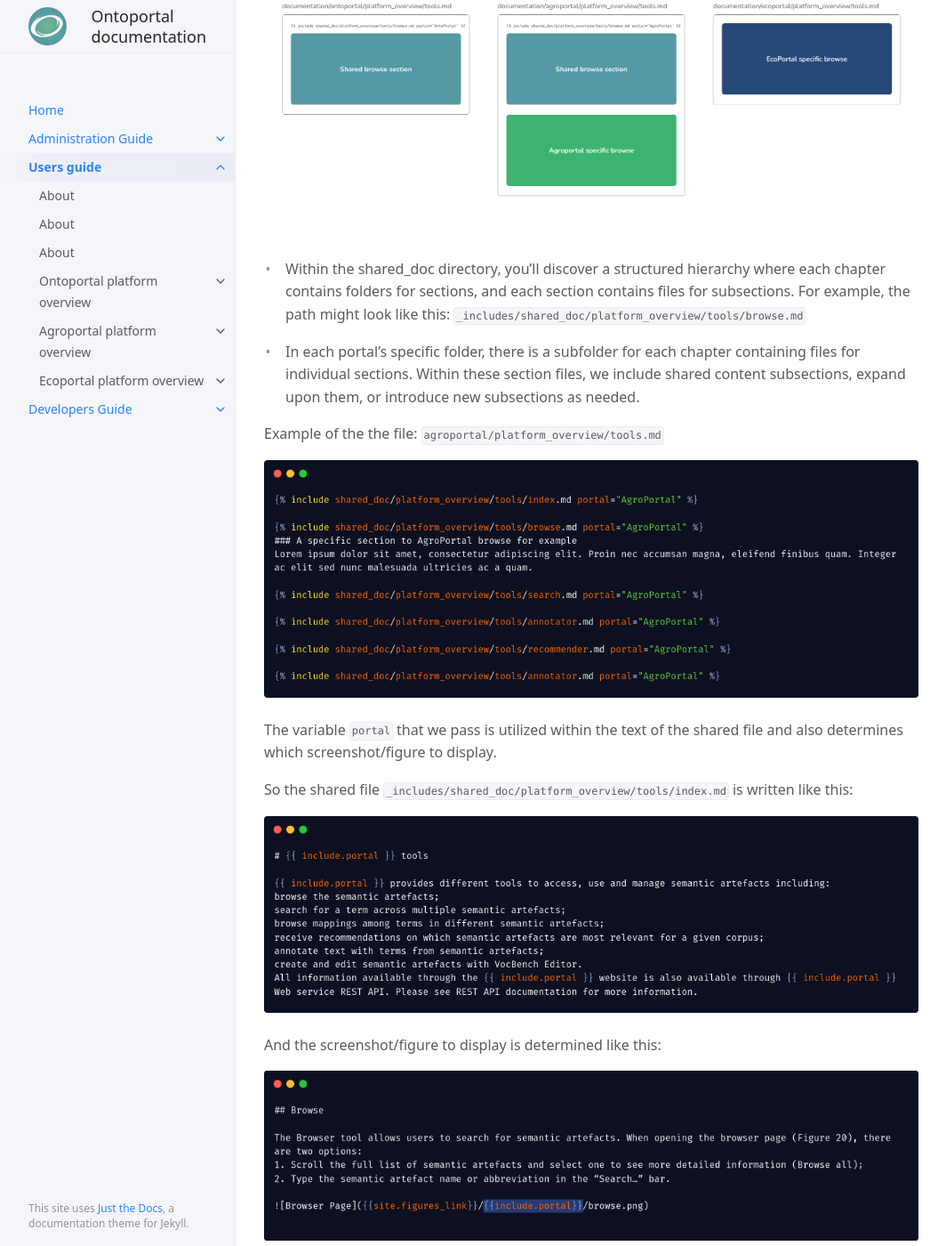
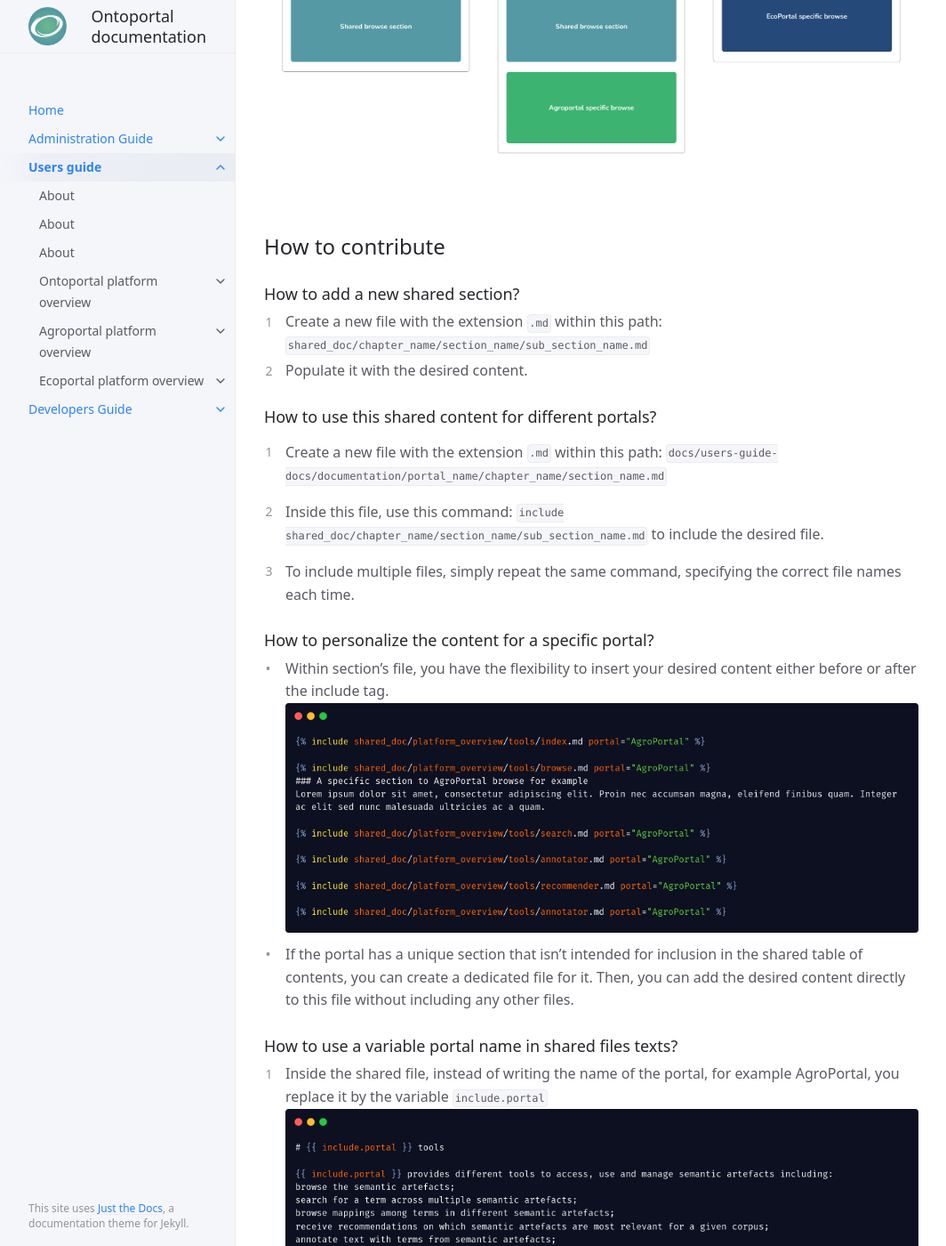
Before and after one commit to ontoportal/documentation, a Jekyll site: the page built from docs/users-guide-docs/index.md, in a window 1280 px wide and 1400 px high, scrolled down 884 px. Shown: the whole window at 89% size, without its empty margins (107-1171 px from the left). Built offline with Jekyll 4.4.1, drawn with Linux system fonts in a browser that asks for light colours; some of the changed text lies outside the part shown.

Commit message:
update how to contribute to the federated doc

```diff
--- a/_includes/shared_doc/how_to_contribute.md
+++ b/_includes/shared_doc/how_to_contribute.md
@@ -8,25 +7,51 @@ The files are structured as follows:
 
 ![files structure]({{site.baseimgs}}/files_structure.png)
 
-- Within the shared_doc directory, you'll discover a structured hierarchy where each chapter contains folders for sections, and each section contains files for subsections. For example, the path might look like this: `_includes/shared_doc/platform_overview/tools/browse.md`
 
-- In each portal's specific folder, there is a subfolder for each chapter containing files for individual sections. Within these section files, we include shared content subsections, expand upon them, or introduce new subsections as needed.
+## How to contribute
 
-Example of the the file: `agroportal/platform_overview/tools.md`
+### How to add a new shared section?
 
-![example_specific_file]({{site.baseimgs}}/example_specific_file.png)
+1. Create a new file with the extension `.md` within this path: `shared_doc/chapter_name/section_name/sub_section_name.md`
+2. Populate it with the desired content.
 
-The variable `portal` that we pass is utilized within the text of the shared file and also determines which screenshot/figure to display.
+### How to use this shared content for different portals?
 
-So the shared file `_includes/shared_doc/platform_overview/tools/index.md` is written like this:
+1. Create a new file with the extension `.md` within this path: `docs/users-guide-docs/documentation/portal_name/chapter_name/section_name.md`
 
-![shared_file_var_usage]({{site.baseimgs}}/shared_file_var_usage.png)
+2. Inside this file, use this command: `include shared_doc/chapter_name/section_name/sub_section_name.md` to include the desired file.
 
-And the screenshot/figure to display is determined like this:
-
-![images_var_usage]({{site.baseimgs}}/images_var_usage.png)
-
-All screenshot/figure are all putted in the following path: `assets/images/figures/portal_name/figure_name.png`
+3. To include multiple files, simply repeat the same command, specifying the correct file names each time.
 
 
+### How to personalize the content for a specific portal?
+
+- Within section's file, you have the flexibility to insert your desired content either before or after the include tag.
+![example_specific_file]({{site.baseimgs}}/example_specific_file.png)
+- If the portal has a unique section that isn't intended for inclusion in the shared table of contents, you can create a dedicated file for it. Then, you can add the desired content directly to this file without including any other files.
+
+### How to use a variable portal name in shared files texts?
+
+1. Inside the shared file, instead of writing the name of the portal, for example AgroPortal, you replace it by the variable `include.portal`
+![shared_file_var_usage]({{site.baseimgs}}/shared_file_var_usage.png)
+2. When you include this file, you need to pass the value of the portal variable like this:  `include shared_doc/chapter_name/section_name/sub_section_name.md portal="AgroPortal"`
+
+### How can screenshots or figures, which vary between portals, be incorporated into the shared files?
+
+1. Put the figure in this path: `assets/images/ontoportal/figures/portal_name/figure_name.png`
+2. Use this command
+![images_var_usage]({{site.baseimgs}}/images_var_usage.png)
+3. When you include this file in a specific portal's doc, you need to pass the value of the portal variable like this:  `include shared_doc/chapter_name/section_name/sub_section_name.md portal="AgroPortal"`
+
+### Important notes
+- In the very top of the portal's file, you need to specify these params to make your section appears in the Table of contents and the side nav:
+![files head]({{site.baseimgs}}/file_head.png)
+
+- Also in these files, you need always to add this command in before including or writing any content to include the navigation (portal's logos)
+`include documentation_nav.html portal="AgroPortal"`
+
+- To put a command inside a `.md` file you need to put it inside &#123;&#37; HERE &#37;&#125;
+
+- To use a variable inside your text, you need to put it inside &#123; include.VAR_NAME &#125;
+
 [How to contribute on github](../../documentation/docs/documentation-docs/how-to-contribute-doc/)
```
Also changed, not shown: other parts of _includes/shared_doc/how_to_contribute.md (+1 -2 lines), assets/images/ontoportal/file_head.png (added).
